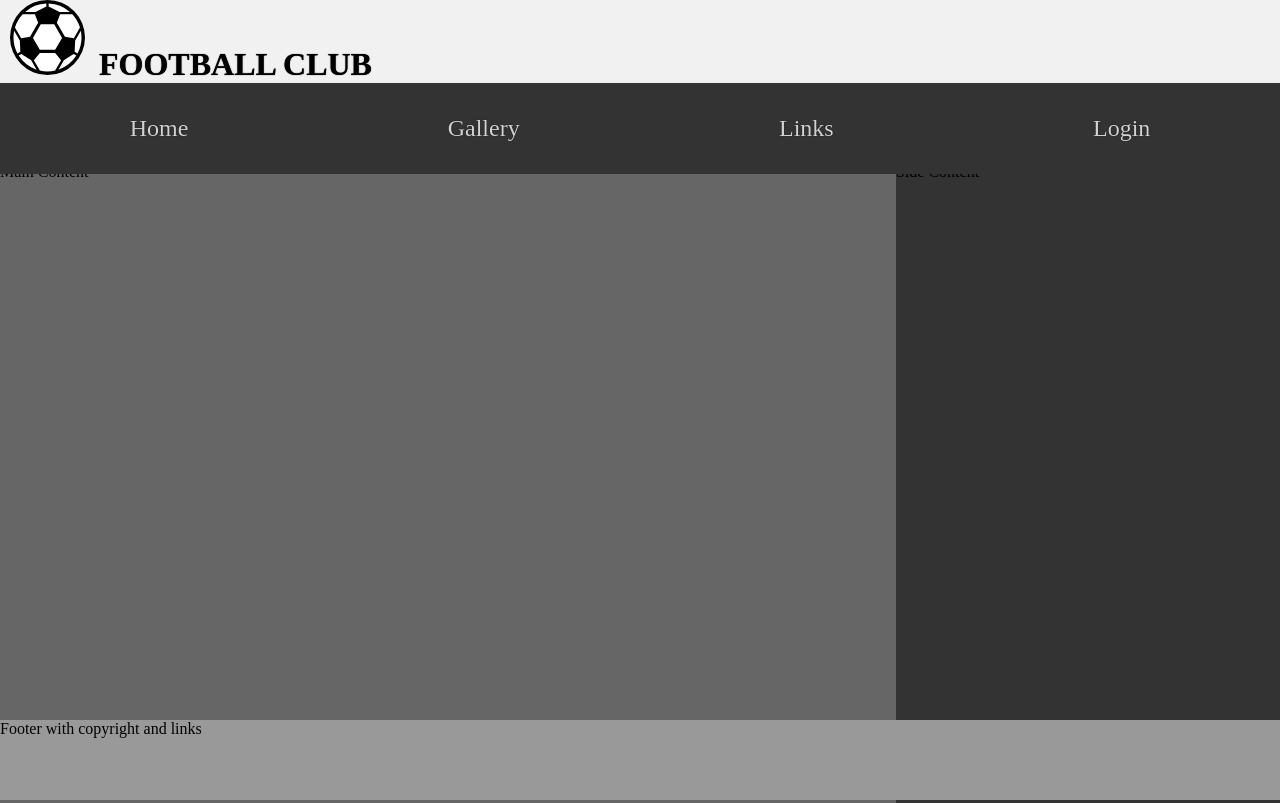
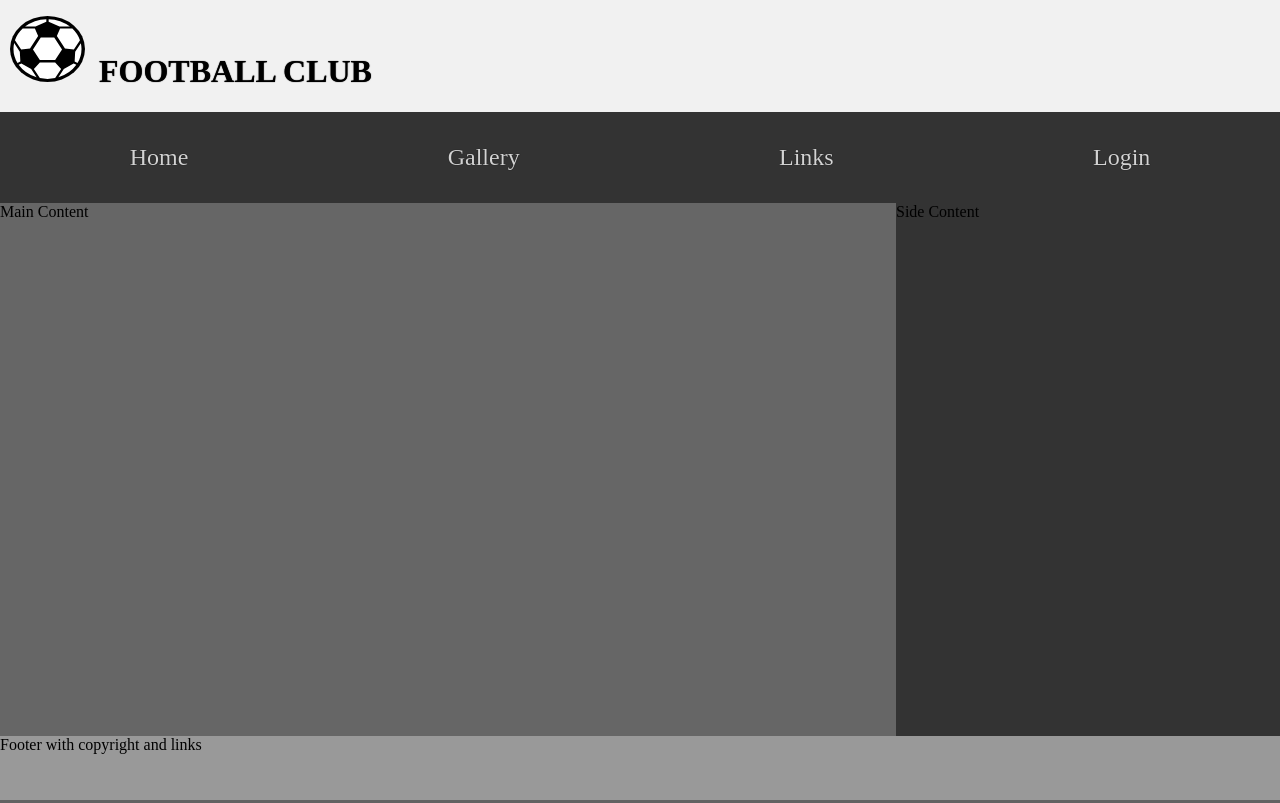
Before and after one commit to DarKinGate/FootballClub, a PHP site: page / in a window 1280 px wide. Run offline with PHP 8.4, Linux system fonts and the light colour scheme.

Commit message:
Version 1.3

```diff
--- a/index.html
+++ b/index.html
@@ -26,6 +26,7 @@
     <a href="#">Links</a>
     <a href="#" id="login">Login</a>
   </nav>
+  <content>
   <main>
     <!-- Main content goes here -->
     Main Content
@@ -34,6 +35,7 @@
     <!-- A Side Content goes here -->
     Side Content
   </aside>
+</content>
   <footer>
     <!-- Footer content goes here -->
     Footer with copyright and links
--- a/style.css
+++ b/style.css
@@ -2,40 +2,47 @@
 body {
     margin: 0;
     padding: 0;
-    height: 100%;
+    height: 100vh;
+    display: flex;
+    flex-direction: column;
   }
   /* End of the body reset */
 
   /* Header section */
   header {
-    height: 15%;
+    height: 7rem;
     background-color: #f1f1f1;
-    top: 0;
-    width: 100%;
     display: flex;
     justify-content: left;
     align-items: center;
+    flex-direction: column;
+    flex-shrink: 0;
   }
   header>a {
     text-decoration: none;
+    width:100%;
+    margin-top:1rem;
   }
   /* Logo styling */
   #logo {
+    position:relative;
     display:inline-block;
     height: 80%;
     margin-left: 10px;
     width: 75px;
+
   }
 
   /* end of logo styling */
   nav {
-    height: 10vh;
     background-color: #ccc;
     width: 100%;
     display: grid;
     grid-auto-flow: column;
     align-items: center;
     text-align: center;
+    flex-direction: column;
+    flex-shrink: 0;
   }
   /* navigation text styling */
   a>h1{
@@ -67,28 +74,32 @@ body {
 
   /* End of Header Styling */
 
+  content {
+    display:flex;
+    flex-direction: row;
+    flex-grow: 0;
+    height: 75%;
+    padding-bottom: 4rem;
+  }
   /* Main Content Styling */
   main {
-    height: 80vh;
-    width: 70%;
     overflow-y: auto;
     background: #666;
-    float:left;
+    width:70%;
   }
   aside {
-    height: 80vh;
-    width: 30%;
+    overflow-y: auto;
     background: #333;
-    float:right;
+    width:30%;
   }
   /* End of Main Content Styling */
 
   /* Styling Footer */
   footer {
-    height: 10%;
+    position: fixed;
     background-color: #999;
-    position: absolute;
+    width: 100%;
+    height:4rem;
     bottom: 0;
-    width: 100%;
   }
   /* Ennf of footer styling */
```
